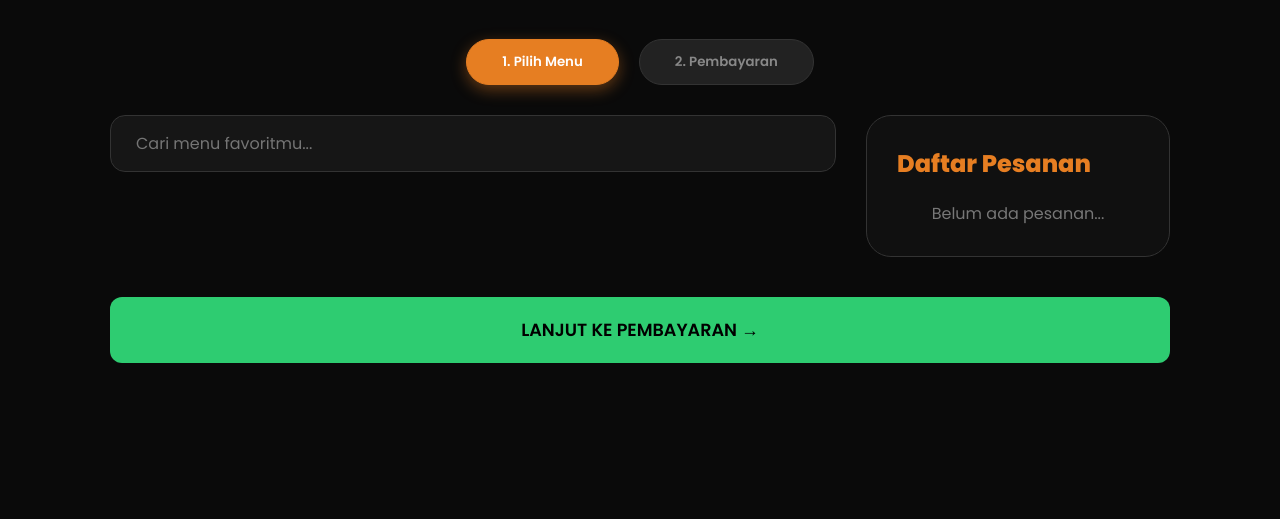
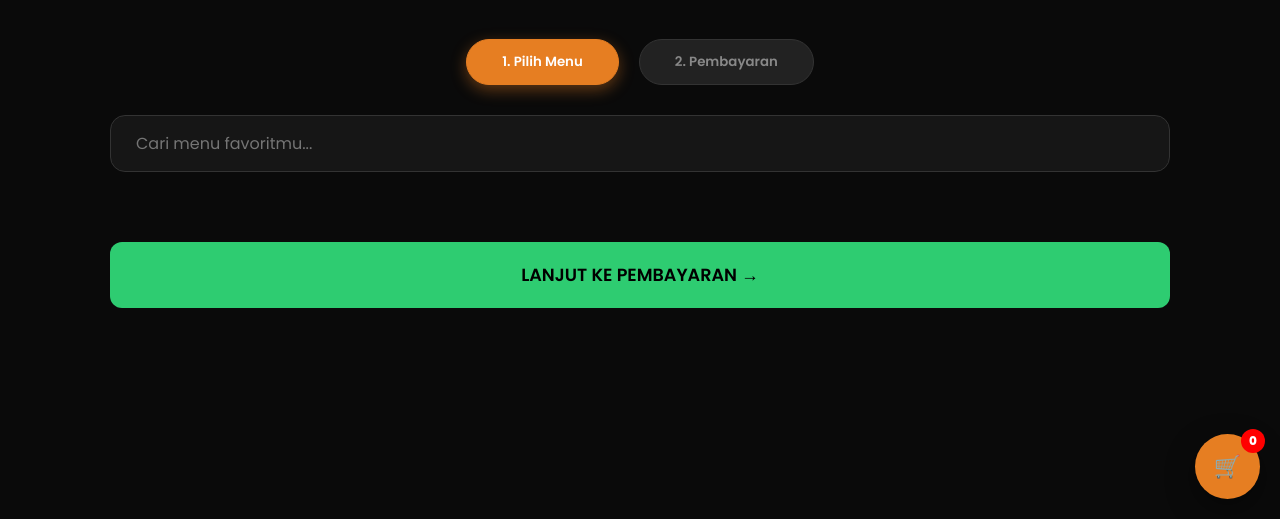
Before and after one commit to radityarezaaja/warung-gelap, a Flask app: template templates/index.html in a window 1280 px wide. Shown: the part 281-800 px from the top of the page. Run offline with Flask 3, Linux system fonts and the light colour scheme; the template is opened without the code that fills it, so the values that code supplies are empty.

Commit message:
update keranjang -apis

```diff
--- a/templates/index.html
+++ b/templates/index.html
@@ -246,6 +246,65 @@
 
         #qris-display { text-align: center; margin: 15px 0; display: none; background: white; padding: 15px; border-radius: 15px; animation: fadeInUp 0.3s ease; }
         #total-akhir { color: var(--accent); font-weight: 800; font-size: 2.5rem; }
+
+        /* FLOATING CART */
+        #floating-cart-btn{
+            position: fixed;
+            bottom: 20px;
+            right: 20px;
+            background: var(--primary);
+            color: white;
+            width: 65px;
+            height: 65px;
+            border-radius: 50%;
+            display:flex;
+            justify-content:center;
+            align-items:center;
+            font-size:22px;
+            cursor:pointer;
+            z-index:999;
+            box-shadow: 0 10px 30px rgba(0,0,0,0.4);
+        }
+
+        /* ANGKA CART */
+        #cart-count{
+            position:absolute;
+            top:-5px;
+            right:-5px;
+            background:red;
+            width:24px;
+            height:24px;
+            border-radius:50%;
+            font-size:12px;
+            display:flex;
+            justify-content:center;
+            align-items:center;
+            font-weight:bold;
+        }
+
+        /* POPUP */
+        #cart-popup{
+            position: fixed;
+            top:0;
+            right:-100%;
+            width:350px;
+            max-width:100%;
+            height:100%;
+            background:#111;
+            z-index:1000;
+            transition:0.4s;
+            box-shadow:-10px 0 30px rgba(0,0,0,0.5);
+        }
+
+        #cart-popup.active{
+            right:0;
+        }
+
+        .cart-popup-content{
+            padding:25px;
+            overflow-y:auto;
+            height:100%;
+        }
     </style>
 </head>
 <body>
@@ -307,20 +366,6 @@
 
                 </div>
 
-                <!-- FLOATING CART -->
-                <div class="checkout-section floating-cart">
-
-                    <h2 style="color: var(--primary); margin-bottom:20px;">
-                        Daftar Pesanan
-                    </h2>
-
-                    <div id="preview-cart">
-                        <p style="color:#777; text-align:center;">
-                            Belum ada pesanan...
-                        </p>
-                    </div>
-
-                </div>
 
             </div>
 
@@ -470,10 +515,17 @@
             }, 1000);
         }
 
+        function toggleCart(){
+            document
+                .getElementById('cart-popup')
+                .classList.toggle('active');
+        }
+
         function updateUI() {
             const list = document.getElementById('cart-list');
             const etaBox = document.getElementById('eta-container');
             const previewCart = document.getElementById('preview-cart');
+            document.getElementById('cart-count').innerText = cart.length;
 
             if (cart.length === 0) {
 
@@ -617,5 +669,37 @@
             });
         }
     </script>
+    <!-- FLOATING CART BUTTON -->
+    <div id="floating-cart-btn" onclick="toggleCart()">
+        🛒 <span id="cart-count">0</span>
+    </div>
+
+    <!-- POPUP CART -->
+    <div id="cart-popup">
+        <div class="cart-popup-content">
+
+            <div style="display:flex; justify-content:space-between; align-items:center;">
+                <h2 style="color:var(--primary);">Keranjang</h2>
+
+                <button onclick="toggleCart()"
+                    style="background:none; border:none; color:white; font-size:24px; cursor:pointer;">
+                    ✕
+                </button>
+            </div>
+
+            <div id="preview-cart">
+                <p style="color:#777; text-align:center;">
+                    Belum ada pesanan...
+                </p>
+            </div>
+
+            <button class="btn-add"
+                style="margin-top:20px;"
+                onclick="showTab('bayar'); toggleCart();">
+                LANJUT BAYAR
+            </button>
+
+        </div>
+    </div>
 </body>
 </html>
```
